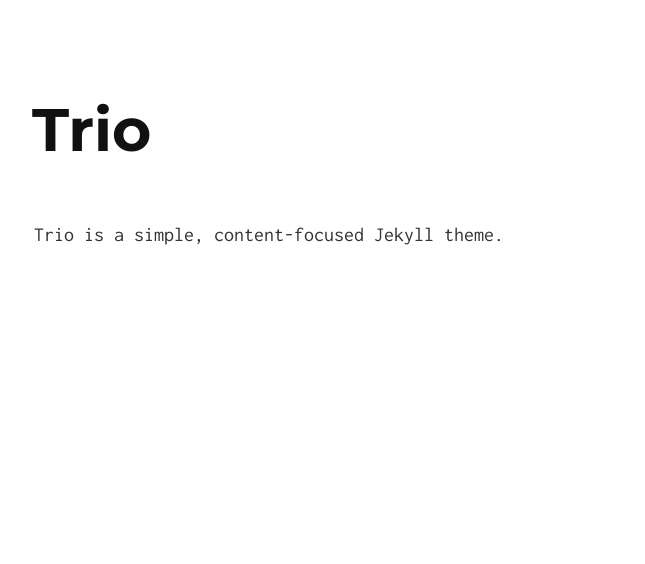
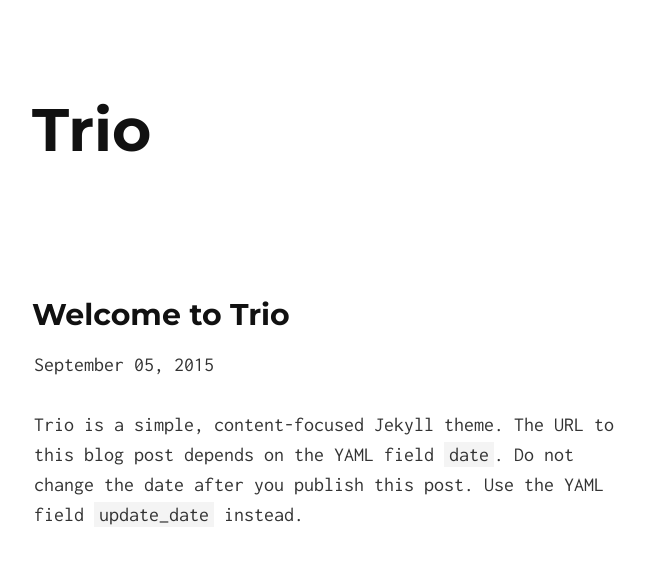
Before and after one commit to ankur-gupta/trio, a Jekyll site: the page built from _posts/2015-09-05-welcome-to-trio.md, in a window 1280 px wide. Shown: the top 564 px of the page, without its empty margins (306-951 px from the left). Built offline with Jekyll 4.4.1, drawn with Linux system fonts in a browser that asks for light colours; Markdown is read by kramdown in place of the engine named in the settings.

Commit message:
Adding more components

```diff
--- a/_config.yml
+++ b/_config.yml
@@ -2,6 +2,7 @@
 title: Trio
 description: 'A simple content-focused Jekyll theme'
 url:
+date_format: '%B %d, %Y'
 
 # Owner configuration
 owner:
--- a/_layouts/post.html
+++ b/_layouts/post.html
@@ -2,4 +2,18 @@
 layout: default
 ---
 
+<br/>
+
+<h2>{{ page.title }}</h2>
+{% if page.date %}
+<span class="entry-date">
+    <time datetime="{{ page.date | date_to_xmlschema }}">
+        {{ page.date | date: site.date_format }}
+    </time>
+</span>
+{% endif %}
+
+<br/>
+<br/>
+
 {{ content }}
--- a/_posts/2015-09-05-welcome-to-trio.md
+++ b/_posts/2015-09-05-welcome-to-trio.md
@@ -1,6 +1,9 @@
 ---
 layout: post
 title: Welcome to Trio
+date: 2015-09-05
+update_date: 2015-09-06
+summary: An introduction to a new Jekyll theme named Trio.
 ---
 
-Trio is a simple, content-focused Jekyll theme.
+Trio is a simple, content-focused Jekyll theme. The URL to this blog post depends on the YAML field `date`. Do not change the date after you publish this post. Use the YAML field `update_date` instead.
--- a/index.html
+++ b/index.html
@@ -10,7 +10,7 @@ layout: default
                 {{ post.title }}
                 <span class="entry-date">
                     <time datetime="{{ post.date | date_to_xmlschema }}">
-                        {{ post.date | date: "%B %d, %Y" }}
+                        {{ post.date | date: site.date_format }}
                     </time>
                 </span>
 
```
Also changed, not shown: feed.xml (added, +22 -0 lines).
